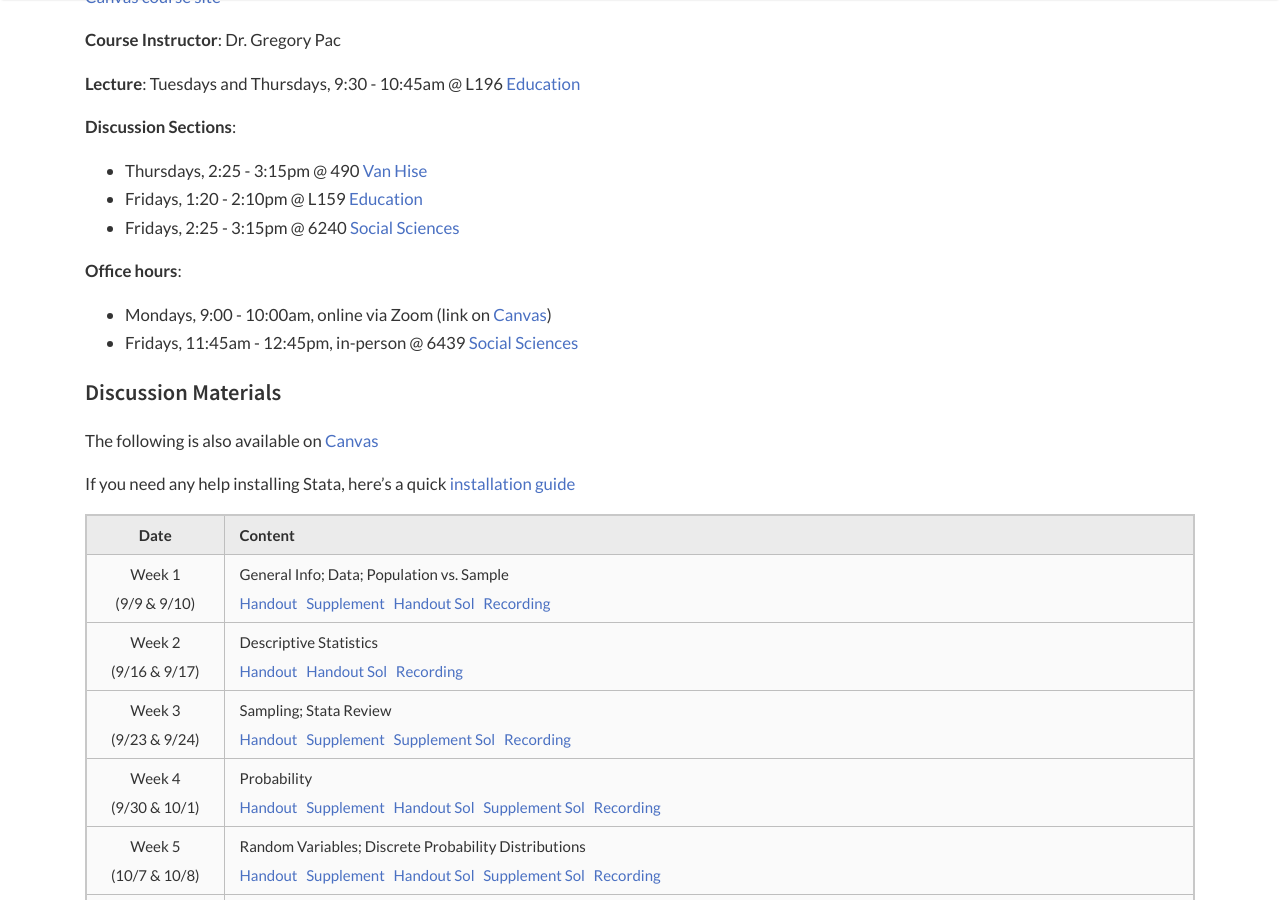
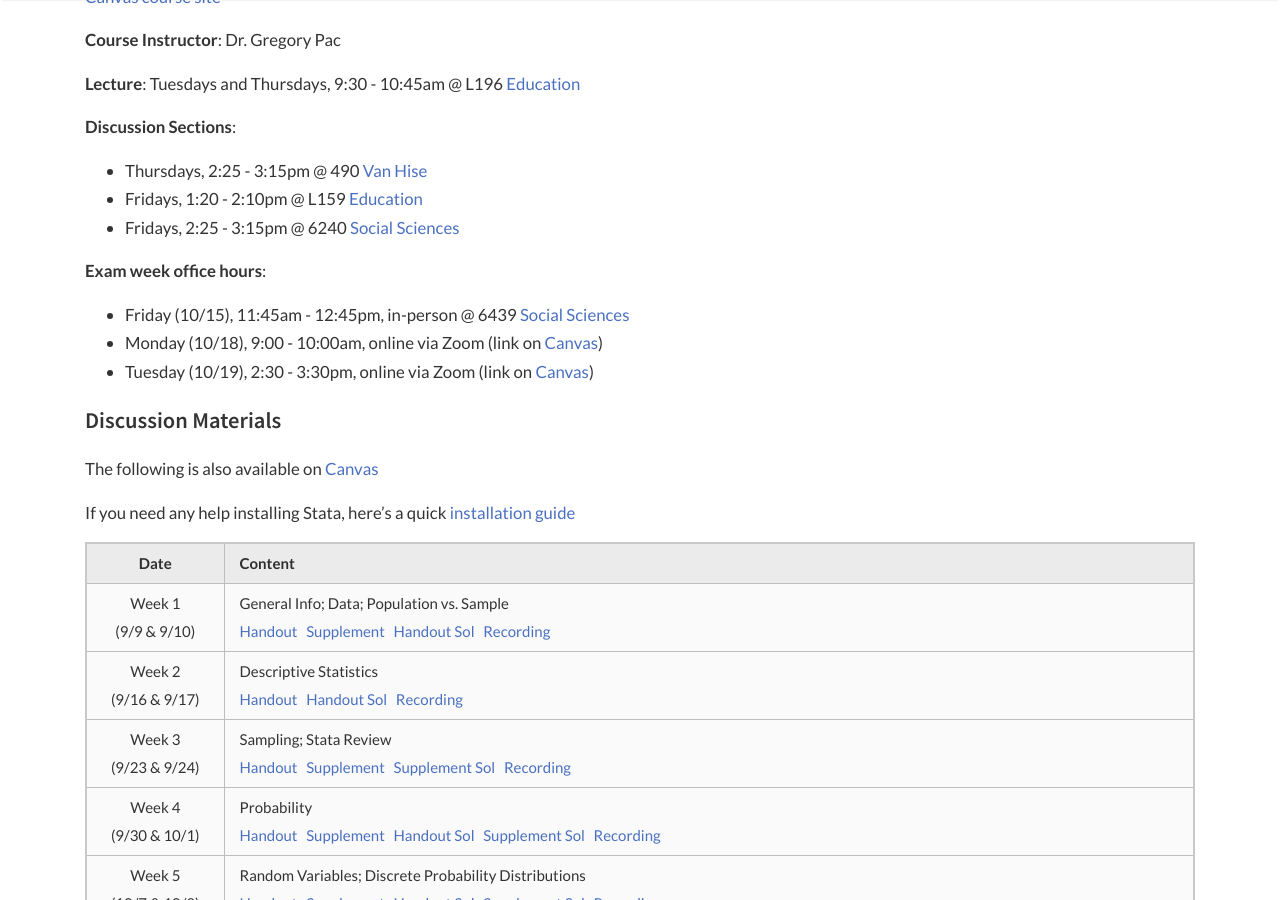
Before and after one commit to scaotravis/scaotravis.github.io, a Jekyll site: the page built from _pages/teaching/fa21-310.md, in a window 1280 px wide and 900 px high, scrolled down 389 px. Built offline with Jekyll 4.4.1, drawn with Linux system fonts in a browser that asks for light colours; nearby versions of some CDN libraries; comment, search, counter and statistics services are not loaded.

Commit message:
update 310 page

```diff
--- a/_pages/teaching/fa21-310.md
+++ b/_pages/teaching/fa21-310.md
@@ -20,10 +20,12 @@
 * Fridays, 1:20 - 2:10pm @ L159 [Education](https://map.wisc.edu/s/x8ot2t7k)
 * Fridays, 2:25 - 3:15pm @ 6240 [Social Sciences](https://map.wisc.edu/s/6hlqixeh)
 
-**Office hours**:
+**Exam week office hours**:
 
-* Mondays, 9:00 - 10:00am, online via Zoom (link on [Canvas](https://canvas.wisc.edu/courses/257051/pages/ta-resources-for-traviss-students?module_item_id=4280756))
-* Fridays, 11:45am - 12:45pm, in-person @ 6439 [Social Sciences](https://map.wisc.edu/s/6hlqixeh)
+* Friday (10/15), 11:45am - 12:45pm, in-person @ 6439 [Social Sciences](https://map.wisc.edu/s/6hlqixeh)
+* Monday (10/18), 9:00 - 10:00am, online via Zoom (link on [Canvas](https://canvas.wisc.edu/courses/257051/pages/ta-resources-for-traviss-students?module_item_id=4280756))
+* Tuesday (10/19), 2:30 - 3:30pm, online via Zoom (link on [Canvas](https://canvas.wisc.edu/courses/257051/pages/ta-resources-for-traviss-students?module_item_id=4280756))
+
 
 #### Discussion Materials
 
```
Also changed, not shown: 2 other files.
